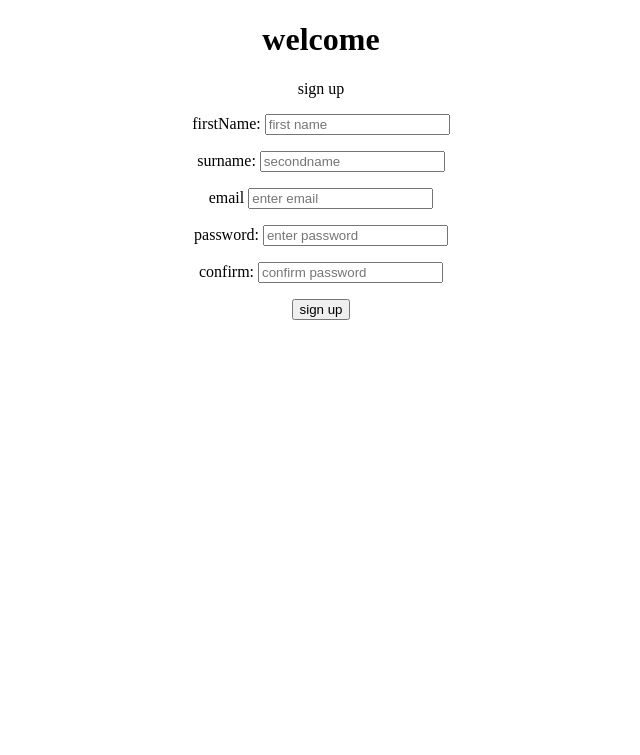
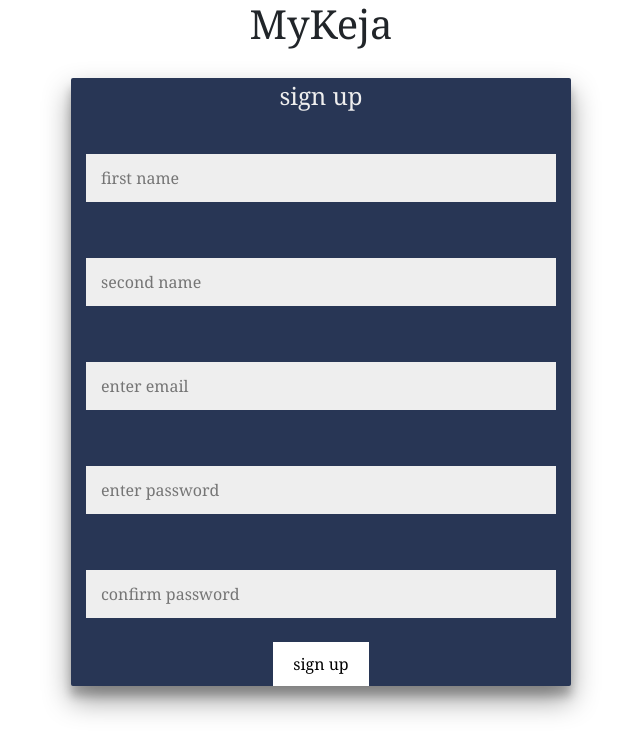
Before and after one commit to KateM27/MyKeja, a Flask app: page /signup in a window 1280 px wide. Shown: the top 755 px of the page, without its empty margins (319-959 px from the left). Run offline with Flask 2, Linux system fonts and the light colour scheme; some libraries are stand-ins or nearby versions.

Commit message:
added stylings

```diff
--- /dev/null
+++ b/frontend/static/display.css
@@ -0,0 +1,47 @@
+*{
+    /* margin: 0;
+    padding: 0; */
+    box-sizing: border-box;
+}
+
+body{
+    font-size: 1rem;
+    font-family: sans-serif;
+}
+
+/*
+p{
+    background-color:lightgray;
+}
+ */
+
+/* inline elements */
+.opposite{
+    display: inline-block;
+    background-color: black;
+    color: whitesmoke;
+    margin-top: 20px;
+    padding: 1rem;
+}
+
+nav ul{
+    list-style-type: none;
+    padding: 0.5rem;
+    text-align: right;
+    background-color: rgba(0, 0, 0, 0.26);
+}
+
+li{
+    display: inline-block;
+    margin-inline: 0.5rem;
+}
+
+li a{
+    color: rgb(54, 7, 7);
+    text-decoration: none;
+}
+
+li a:hover, li a:focus {
+    text-decoration: underline;
+    color: white;
+}
--- /dev/null
+++ b/frontend/static/global.css
@@ -0,0 +1,59 @@
+*{
+    margin: 0;
+    padding: 0;
+    box-sizing: border-box;
+    font-family: Georgia, 'Times New Roman', Times, serif;
+}
+
+.container {
+    background-color: rgb(40, 54, 85);
+    border-radius: 2px;
+    box-shadow: 0 14px 28px rgba(0, 0, 0, 0.404), 0 10px 10px rgba(0, 0, 0, 0.22);
+    position: relative;
+    /* overflow: hidden; */
+    width: 500px;
+    max-width: 100%;
+    /* min-height: 480px; */
+    margin-top: 30px;
+}
+
+.form-container {
+    position: relative;
+    top: 0;
+    height: 100%;
+}
+
+input {
+    background-color: #eee;
+    border: none;
+    padding: 12px 15px;
+    margin: 8px 0;
+    width: 100%;
+}
+
+legend{
+    color: #eee;
+
+}
+
+.button {
+    background-color: white; /* Green */
+    border: none;
+    color: black;
+    padding: 10px 20px;
+    text-align: center;
+    text-decoration: none;
+    display: inline-block;
+    font-size: 16px;
+  }
+
+  .cropped {
+    width: 150px;
+    height: 150px;
+    overflow: hidden;
+    border: 5px solid black;
+    }
+
+    .cropped img {
+    margin: -10px 0px 0px -180px;
+    }
--- a/frontend/templates/signup.html
+++ b/frontend/templates/signup.html
@@ -5,52 +5,72 @@
     <meta http-equiv="X-UA-Compatible" content="IE=edge">
     <meta name="viewport" content="width=device-width, initial-scale=1.0">
     <title>signup</title>
-    <!-- <link rel="stylesheet" href="/flask/website/static/css/global.css">
-    <link rel="stylesheet" href="/flask/website/static/css/display.css"> -->
+
+    <link
+      rel="stylesheet"
+      href="https://stackpath.bootstrapcdn.com/bootstrap/4.4.1/css/bootstrap.min.css"
+      integrity="sha384-Vkoo8x4CGsO3+Hhxv8T/Q5PaXtkKtu6ug5TOeNV6gBiFeWPGFN9MuhOf23Q9Ifjh"
+      crossorigin="anonymous"
+    />
+    <link
+      rel="stylesheet"
+      href="https://stackpath.bootstrapcdn.com/font-awesome/4.7.0/css/font-awesome.min.css"
+      crossorigin="anonymous"
+    />
+    <link rel="stylesheet" href="{{ url_for('static', filename='display.css') }}">
+    <link rel="stylesheet" href="{{ url_for('static', filename='global.css') }}">
 </head>
 
 <header>
-    <!-- <nav>
-        <ul>
-            <li>
-                <a id="home" href="home">home</a>
-            </li>
-            <li>
-                <a id="signup" href="signup">signup</a>
-            </li>
-            <li>
-                <a id="logout" href="logout">logout</a>
-            </li>
-        </ul>
-    </nav> -->
+<!--     {% with messages = get_flashed_messages(with_categories=true) %} {% if
+        messages %} {% for category, message in messages %} {% if category ==
+        'error' %}
+        <div class="alert alert-danger alter-dismissable fade show" role="alert">
+          {{ message }}
+          <button type="button" class="close" data-dismiss="alert">
+            <span aria-hidden="true">&times;</span>
+          </button>
+        </div>
+        {% else %}
+        <div class="alert alert-success alter-dismissable fade show" role="alert">
+          {{ message }}
+          <button type="button" class="close" data-dismiss="alert">
+            <span aria-hidden="true">&times;</span>
+          </button>
+        </div>
+    {% endif %} {% endfor %} {% endif %} {% endwith %}
+ -->
 </header>
 <body>
-    <h1 style="text-align: center">welcome</h1>
-    <section style="text-align: center;" >
+<!--   <div class="cropped">
+    <img src="{{ url_for('static', filename='mykeja_logo.png') }}" alt="mykeja logo" height="100px" width="100px">
+  </div>
+ -->    <h1 style="text-align: center">MyKeja</h1>
+    <section style="text-align: center;" class="container" >
         <legend>sign up</legend>
-        <form action="post">
+        <form method="post" class="form-container">
             <p>
-                <label for="firstName">firstName:</label>
+                <label for="firstName"></label>
                 <input type="text" name="firstName" id="firstName" placeholder="first name" autocomplete="on" required>
             </p>
             <p>
-                <label for="secondName">surname:</label>
-                <input type="text" name="secondName" id="secondName" placeholder="secondname">
+                <label for="secondName"></label>
+                <input type="text" name="secondName" id="secondName" placeholder="second name">
             </p>
             <P>
-                <LAbel for="email">email</LAbel>
+                <label for="email"></label>
                 <input type="text" name ="email" id="email" placeholder="enter email">
             </P>
             <p>
-                <label for="password1">password:</label>
-                <input type="password" name="password1" id="password" placeholder="enter password">
+                <label for="password1"></label>
+                <input type="password" name="password1" id="password1" placeholder="enter password">
             </p>
             <p>
-                <label for="password">confirm:</label>
-                <input type="password" name="password" id="password" placeholder="confirm password">
+                <label for="password2"></label>
+                <input type="password" name="password2" id="password2" placeholder="confirm password">
             </p>
 
-            <button type="submit">sign up</button>
+            <button type="submit" class="button">sign up</button>
         </form>
     </section>
 </body>
```
Also changed, not shown: frontend/templates/index.html (+36 -3 lines), frontend/templates/login.html (+36 -5 lines), frontend/templates/logout.html (+5 -5 lines), frontend/static/Black & White Minimalist Business Logo (1).png (added), frontend/static/Black & White Minimalist Business Logo.png (added), frontend/static/mykeja_logo.png (added), frontend/static/mykejaweb-1.png (added), frontend/static/mykejaweb_50px.png (added).
